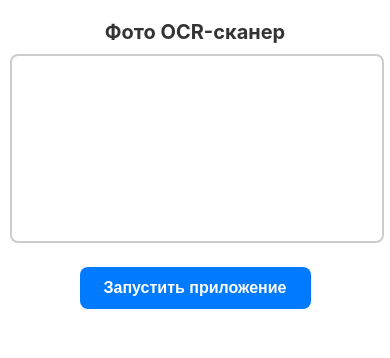
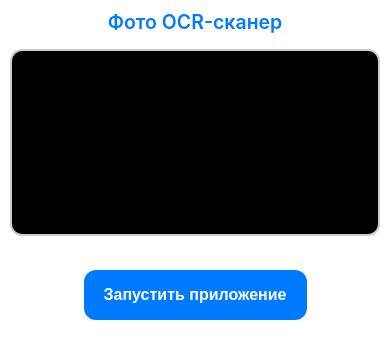
Before and after one commit to martincxx/questions-app, a Next.js app: page / in a window 390 px wide. Shown: the top 358 px of the page. Built offline with nearby package versions, Linux system fonts and the light colour scheme.

Commit message:
Add new styling for mobile devices

```diff
--- a/src/app/globals.css
+++ b/src/app/globals.css
@@ -3,6 +3,11 @@
   --text-rgb: 0, 0, 0;
   --primary-color: #007bff;
   --danger-color: #dc3545;
+  --success-color: #28a745;
+  --safe-area-inset-top: env(safe-area-inset-top);
+  --safe-area-inset-bottom: env(safe-area-inset-bottom);
+  --safe-area-inset-left: env(safe-area-inset-left);
+  --safe-area-inset-right: env(safe-area-inset-right);
 }
 
 @media (prefers-color-scheme: dark) {
@@ -12,142 +17,320 @@
   }
 }
 
-html, body {
-  height: 100vh;
-  overflow: hidden;
-  margin: 0;
-  padding: 0;
+* {
+  box-sizing: border-box;
+  -webkit-tap-highlight-color: transparent;
+}
+
+html {
+  height: 100%;
+  -webkit-text-size-adjust: 100%;
+  -ms-text-size-adjust: 100%;
 }
 
 body {
+  height: 100%;
+  margin: 0;
+  padding: 0;
   color: rgb(var(--text-rgb));
   background: rgb(var(--background-rgb));
   font-family: -apple-system, BlinkMacSystemFont, 'Segoe UI', Roboto,
     'Helvetica Neue', Arial, sans-serif;
+  overflow-x: hidden;
+  -webkit-font-smoothing: antialiased;
+  -moz-osx-font-smoothing: grayscale;
+  touch-action: manipulation;
 }
 
-.container {
-  max-width: 600px;
-  width: 100%;
-  padding: 2rem;
-  box-shadow: 0 4px 12px rgba(0, 0, 0, 0.1);
-  border-radius: 12px;
-  background-color: var(--background-rgb);
+/* Mobile-first responsive design */
+.mobile-container {
+  min-height: 100vh;
+  min-height: 100dvh; /* Dynamic viewport height for mobile */
   display: flex;
   flex-direction: column;
-  gap: 1.5rem;
+  padding: max(var(--safe-area-inset-top), 10px)
+           max(var(--safe-area-inset-right), 10px)
+           max(var(--safe-area-inset-bottom), 10px)
+           max(var(--safe-area-inset-left), 10px);
+  max-width: 100vw;
+  margin: 0 auto;
+  overflow-x: hidden;
 }
 
-.title {
-  font-size: 2rem;
+.mobile-title {
+  font-size: clamp(18px, 5vw, 24px);
+  margin: 0 0 15px 0;
   color: var(--primary-color);
-  margin: 0;
+  text-align: center;
+  font-weight: 600;
+  flex-shrink: 0;
 }
 
-.camera-section {
+.camera-container {
   position: relative;
   width: 100%;
-  padding-top: 75%; /* 4:3 aspect ratio */
-  background-color: #000;
-  border-radius: 8px;
-  overflow: hidden;
+  max-width: 100%;
+  margin-bottom: 15px;
+  flex-shrink: 0;
 }
 
-.camera-feed {
+.camera-video, .camera-image {
+  width: 100%;
+  height: auto;
+  max-height: 60vh;
+  object-fit: cover;
+  border: 2px solid #ccc;
+  border-radius: 12px;
+  background: #000;
+}
+
+.camera-image {
+  border-color: var(--success-color);
+}
+
+.focus-overlay {
   position: absolute;
+  border: 3px solid var(--primary-color);
+  background: rgba(0, 123, 255, 0.15);
+  border-radius: 8px;
+  touch-action: none;
+  cursor: move;
+  min-width: 80px;
+  min-height: 40px;
+}
+
+.focus-label {
+  position: absolute;
+  top: -30px;
+  left: 0;
+  background: var(--primary-color);
+  color: white;
+  padding: 4px 8px;
+  font-size: 12px;
+  border-radius: 4px;
+  white-space: nowrap;
+  font-weight: 500;
+}
+
+.mobile-controls {
+  display: flex;
+  gap: 10px;
+  justify-content: center;
+  flex-wrap: wrap;
+  margin: 15px 0;
+  flex-shrink: 0;
+}
+
+.mobile-button {
+  padding: 14px 20px;
+  font-size: 16px;
+  font-weight: 600;
+  color: white;
+  border: none;
+  border-radius: 12px;
+  cursor: pointer;
+  transition: all 0.2s ease;
+  min-width: 120px;
+  touch-action: manipulation;
+  -webkit-appearance: none;
+  user-select: none;
+}
+
+.mobile-button:active {
+  transform: scale(0.98);
+}
+
+.btn-primary {
+  background: var(--primary-color);
+}
+
+.btn-primary:hover, .btn-primary:active {
+  background: #0056b3;
+}
+
+.btn-danger {
+  background: var(--danger-color);
+}
+
+.btn-danger:hover, .btn-danger:active {
+  background: #c82333;
+}
+
+.btn-success {
+  background: var(--success-color);
+}
+
+.btn-success:hover, .btn-success:active {
+  background: #218838;
+}
+
+.mobile-popup {
+  position: fixed;
   top: 0;
   left: 0;
-  width: 100%;
-  height: 100%;
-  object-fit: cover;
+  right: 0;
+  bottom: 0;
+  background: rgba(0, 0, 0, 0.8);
+  display: flex;
+  align-items: center;
+  justify-content: center;
+  z-index: 1000;
+  padding: 20px;
 }
 
-.hidden-canvas {
-  display: none;
+.popup-content {
+  background: rgb(var(--background-rgb));
+  border-radius: 16px;
+  padding: 20px;
+  max-width: 90vw;
+  max-height: 80vh;
+  overflow-y: auto;
+  position: relative;
+  box-shadow: 0 10px 30px rgba(0, 0, 0, 0.3);
 }
 
-.controls {
+.popup-close {
+  position: absolute;
+  top: 15px;
+  right: 15px;
+  background: none;
+  border: none;
+  font-size: 24px;
+  cursor: pointer;
+  color: var(--danger-color);
+  padding: 5px;
+  border-radius: 50%;
+  width: 35px;
+  height: 35px;
   display: flex;
+  align-items: center;
   justify-content: center;
-  gap: 1rem;
 }
 
-button {
-  padding: 0.75rem 1.5rem;
-  font-size: 1rem;
-  font-weight: bold;
-  color: #fff;
-  background-color: var(--primary-color);
-  border: none;
-  border-radius: 8px;
-  cursor: pointer;
-  transition: background-color 0.2s ease-in-out;
+.results-content {
+  margin-top: 10px;
 }
 
-button:hover {
-  background-color: #0056b3;
+.result-section {
+  background: rgba(var(--primary-color), 0.1);
+  padding: 15px;
+  border-radius: 12px;
+  margin-bottom: 15px;
+  border-left: 4px solid var(--primary-color);
 }
 
-button:disabled {
-  background-color: #ccc;
-  cursor: not-allowed;
+.result-title {
+  font-size: 16px;
+  font-weight: 600;
+  margin: 0 0 10px 0;
+  color: var(--primary-color);
 }
 
-.bg-red-500 {
-  background-color: var(--danger-color);
-}
-.bg-red-500:hover {
-  background-color: #c82333;
+.result-text {
+  font-size: 14px;
+  line-height: 1.4;
+  margin: 0;
+  word-wrap: break-word;
 }
 
-.results-section {
-  text-align: left;
+.question-found {
+  background: rgba(var(--success-color), 0.1);
+  border-left-color: var(--success-color);
 }
 
-.ocr-result,
-.found-question {
-  background-color: #f9f9f9;
-  padding: 1rem;
-  border-radius: 8px;
-  margin-bottom: 1rem;
-  color: #333;
+.question-found .result-title {
+  color: var(--success-color);
 }
 
-.ocr-result p {
-  white-space: pre-wrap;
-  word-wrap: break-word;
-  font-family: monospace;
-}
-
-.found-question h2,
-.ocr-result h2 {
-  font-size: 1.25rem;
-  margin-top: 0;
-  border-bottom: 1px solid #eee;
-  padding-bottom: 0.5rem;
-  margin-bottom: 1rem;
-}
-
-.not-found {
-  color: var(--danger-color);
-  font-weight: bold;
+.question-not-found {
+  background: rgba(var(--danger-color), 0.1);
+  border-left-color: var(--danger-color);
   text-align: center;
 }
 
-ul {
-  list-style: none;
-  padding: 0;
-  margin: 0;
+.question-not-found .result-title {
+  color: var(--danger-color);
 }
 
-li {
-  padding: 0.25rem 0;
+.loading-spinner {
+  display: inline-block;
+  width: 20px;
+  height: 20px;
+  border: 3px solid rgba(255, 255, 255, 0.3);
+  border-radius: 50%;
+  border-top-color: white;
+  animation: spin 1s ease-in-out infinite;
+  margin-right: 8px;
 }
 
-@media (prefers-color-scheme: dark) {
-  .ocr-result,
-  .found-question {
-    background-color: #333;
-    color: #fff;
+@keyframes spin {
+  to { transform: rotate(360deg); }
+}
+
+/* iOS specific styles */
+@supports (-webkit-touch-callout: none) {
+  .mobile-container {
+    padding-bottom: max(var(--safe-area-inset-bottom), 20px);
+  }
+
+  .mobile-button {
+    -webkit-touch-callout: none;
+    -webkit-user-select: none;
   }
 }
+
+/* Android specific styles */
+@media screen and (-webkit-min-device-pixel-ratio: 0) and (min-resolution: .001dpcm) {
+  .mobile-button {
+    padding: 16px 20px;
+  }
+}
+
+/* Landscape orientation adjustments */
+@media screen and (orientation: landscape) and (max-height: 500px) {
+  .mobile-title {
+    font-size: 18px;
+    margin-bottom: 10px;
+  }
+
+  .camera-video, .camera-image {
+    max-height: 40vh;
+  }
+
+  .mobile-controls {
+    margin: 10px 0;
+  }
+
+  .mobile-button {
+    padding: 10px 16px;
+    font-size: 14px;
+    min-width: 100px;
+  }
+}
+
+/* Small screens */
+@media (max-width: 360px) {
+  .mobile-container {
+    padding: max(var(--safe-area-inset-top), 8px)
+             max(var(--safe-area-inset-right), 8px)
+             max(var(--safe-area-inset-bottom), 8px)
+             max(var(--safe-area-inset-left), 8px);
+  }
+
+  .mobile-button {
+    min-width: 100px;
+    padding: 12px 16px;
+    font-size: 14px;
+  }
+}
+
+/* Dark mode adjustments */
+@media (prefers-color-scheme: dark) {
+  .result-section {
+    background: rgba(255, 255, 255, 0.1);
+  }
+
+  .popup-content {
+    box-shadow: 0 10px 30px rgba(0, 0, 0, 0.6);
+  }
+}
--- a/src/app/page.js
+++ b/src/app/page.js
@@ -178,146 +178,62 @@ export default function Home() {
   };
 
   return (
-    <main
-      style={{
-        height: '100vh',
-        display: 'flex',
-        flexDirection: 'column',
-        padding: '10px',
-        maxWidth: '600px',
-        margin: '0 auto',
-        textAlign: 'center',
-        overflow: 'hidden',
-      }}
-    >
-      <h1
-        style={{
-          fontSize: '20px',
-          margin: '10px 0',
-          color: '#333',
-          flexShrink: 0,
-        }}
-      >
-        Фото OCR-сканер
-      </h1>
-      <div style={{ flex: '0 0 auto', marginBottom: '10px' }}>
+    <main className="mobile-container">
+      <h1 className="mobile-title">Фото OCR-сканер</h1>
+
+      <div className="camera-container">
         {!capturedPhoto ? (
           <video
             ref={videoRef}
             autoPlay
             muted
             playsInline
-            style={{
-              width: '100%',
-              maxWidth: '400px',
-              height: 'auto',
-              border: '2px solid #ccc',
-              borderRadius: '8px',
-            }}
+            className="camera-video"
           />
         ) : (
-          <div style={{ position: 'relative', display: 'inline-block' }}>
+          <div
+            style={{
+              position: 'relative',
+              display: 'inline-block',
+              width: '100%',
+            }}
+          >
             <img
               src={capturedPhoto}
               alt="Captured photo"
-              style={{
-                width: '100%',
-                maxWidth: '400px',
-                height: 'auto',
-                border: '2px solid #28a745',
-                borderRadius: '8px',
-              }}
+              className="camera-image"
             />
             <div
+              className="focus-overlay"
               style={{
-                position: 'absolute',
                 left: focusArea.x,
                 top: focusArea.y,
                 width: focusArea.width,
                 height: focusArea.height,
-                border: '3px solid #007bff',
-                backgroundColor: 'rgba(0, 123, 255, 0.2)',
-                borderRadius: '6px',
-                touchAction: 'none',
               }}
               onTouchStart={handleTouchStart}
               onTouchMove={handleTouchMove}
               onTouchEnd={handleTouchEnd}
             >
-              <div
-                style={{
-                  position: 'absolute',
-                  top: '-25px',
-                  left: '0',
-                  backgroundColor: '#007bff',
-                  color: 'white',
-                  padding: '2px 6px',
-                  fontSize: '12px',
-                  borderRadius: '3px',
-                }}
-              >
-                Активная зона
-              </div>
+              <div className="focus-label">Активная зона</div>
             </div>
           </div>
         )}
         <canvas ref={canvasRef} style={{ display: 'none' }} />
       </div>
 
-      <div
-        style={{
-          display: 'flex',
-          gap: '10px',
-          justifyContent: 'center',
-          flexWrap: 'wrap',
-          margin: '10px 0',
-          flexShrink: 0,
-        }}
-      >
+      <div className="mobile-controls">
         {!capturedPhoto ? (
           !isStreaming ? (
-            <button
-              onClick={startCamera}
-              style={{
-                padding: '12px 24px',
-                fontSize: '16px',
-                backgroundColor: '#007bff',
-                color: 'white',
-                border: 'none',
-                borderRadius: '8px',
-                cursor: 'pointer',
-              }}
-            >
+            <button onClick={startCamera} className="mobile-button btn-primary">
               Запустить приложение
             </button>
           ) : (
             <>
-              <button
-                onClick={stopCamera}
-                style={{
-                  padding: '12px 24px',
-                  fontSize: '16px',
-                  backgroundColor: '#dc3545',
-                  color: 'white',
-                  border: 'none',
-                  borderRadius: '8px',
-                  cursor: 'pointer',
-                }}
-              >
+              <button onClick={stopCamera} className="mobile-button btn-danger">
                 Отмена
               </button>
-              <button
-                onClick={takePhoto}
-                style={{
-                  padding: '12px 24px',
-                  fontSize: '16px',
-                  backgroundColor: '#28a745',
-                  color: 'white',
-                  border: 'none',
-                  borderRadius: '8px',
-                  cursor: 'pointer',
-                }}
-              >
+              <button onClick={takePhoto} className="mobile-button btn-success">
                 Сделать фото
               </button>
             </>
@@ -326,31 +242,21 @@ export default function Home() {
           <>
             <button
               onClick={retakePhoto}
-              style={{
-                padding: '12px 24px',
-                fontSize: '16px',
-                backgroundColor: '#6c757d',
-                color: 'white',
-                border: 'none',
-                borderRadius: '8px',
-                cursor: 'pointer',
-              }}
+              className="mobile-button"
+              style={{ backgroundColor: '#6c757d' }}
             >
               Повторить
             </button>
             <button
               onClick={processPhoto}
               disabled={loading}
+              className="mobile-button btn-primary"
               style={{
-                padding: '12px 24px',
-                fontSize: '16px',
-                backgroundColor: loading ? '#6c757d' : '#007bff',
-                color: 'white',
-                border: 'none',
-                borderRadius: '8px',
+                backgroundColor: loading ? '#ccc' : undefined,
                 cursor: loading ? 'not-allowed' : 'pointer',
               }}
             >
+              {loading && <span className="loading-spinner"></span>}
               {loading ? 'Обработка...' : 'Процесс'}
             </button>
           </>
@@ -358,91 +264,37 @@ export default function Home() {
       </div>
 
       {showPopup && (
-        <div
-          style={{
-            position: 'fixed',
-            top: 0,
-            left: 0,
-            right: 0,
-            bottom: 0,
-            backgroundColor: 'rgba(0, 0, 0, 0.5)',
-            display: 'flex',
-            alignItems: 'center',
-            justifyContent: 'center',
-            zIndex: 1000,
-            padding: '20px',
-          }}
-        >
-          <div
-            style={{
-              backgroundColor: 'white',
-              borderRadius: '12px',
-              padding: '20px',
-              maxWidth: '90vw',
-              maxHeight: '80vh',
-              overflow: 'auto',
-              position: 'relative',
-            }}
-          >
-            <button
-              onClick={closePopup}
-              style={{
-                position: 'absolute',
-                top: '10px',
-                right: '10px',
-                background: 'none',
-                border: 'none',
-                fontSize: '24px',
-                cursor: 'pointer',
-                color: '#666',
-              }}
-            >
+        <div className="mobile-popup">
+          <div className="popup-content">
+            <button onClick={closePopup} className="popup-close">
               ×
             </button>
-
+            <div className="results-content">
               {ocrText && (
-              <div style={{ marginBottom: '20px' }}>
-                <h3 style={{ margin: '0 0 15px 0', color: '#495057' }}>
+                <div className="result-section">
+                  <h3 className="result-title">
                     Текст, найденный на изображении:
                   </h3>
-                <p
-                  style={{
-                    backgroundColor: '#f8f9fa',
-                    padding: '15px',
-                    borderRadius: '8px',
-                    border: '1px solid #dee2e6',
-                    margin: 0,
-                    whiteSpace: 'pre-wrap',
-                    fontSize: '14px',
-                  }}
-                >
-                  {ocrText}
-                </p>
+                  <p className="result-text">{ocrText}</p>
                 </div>
               )}
-
               {foundQuestion ? (
-              <div
-                style={{
-                  backgroundColor: '#d4edda',
-                  border: '1px solid #c3e6cb',
-                  borderRadius: '8px',
-                  padding: '15px',
-                }}
-              >
-                <h3 style={{ margin: '0 0 15px 0', color: '#155724' }}>
-                  ✅ Вопрос найден!
-                </h3>
-                <p style={{ margin: '5px 0' }}>
+                <div className="result-section question-found">
+                  <h3 className="result-title">✅ Вопрос найден!</h3>
+                  <p className="result-text" style={{ marginBottom: '5px' }}>
                     <strong>ID:</strong> {foundQuestion.id}
                   </p>
-                <p style={{ margin: '5px 0' }}>
+                  <p className="result-text" style={{ marginBottom: '10px' }}>
                     <strong>Вопрос:</strong> {foundQuestion.questionText}
                   </p>
-                <h4 style={{ margin: '15px 0 10px 0' }}>Answers:</h4>
-                <ul style={{ margin: 0, paddingLeft: '20px' }}>
+                  <h4 style={{ margin: '10px 0 5px 0', fontSize: '14px' }}>
+                    Answers:
+                  </h4>
+                  <ul
+                    style={{ margin: 0, paddingLeft: '20px', fontSize: '14px' }}
+                  >
                     {foundQuestion.answers.map((answer) => (
-                    <li key={answer.id} style={{ margin: '5px 0' }}>
+                      <li key={answer.id} style={{ margin: '3px 0' }}>
                         {answer.text} {answer.isCorrect && '✅'}
                       </li>
                     ))}
@@ -450,20 +302,14 @@ export default function Home() {
                 </div>
               ) : (
                 ocrText && (
-                <div
-                  style={{
-                    backgroundColor: '#f8d7da',
-                    border: '1px solid #f5c6cb',
-                    borderRadius: '8px',
-                    padding: '15px',
-                  }}
-                >
-                  <p style={{ margin: 0, color: '#721c24' }}>
+                  <div className="result-section question-not-found">
+                    <h3 className="result-title">
                       ❌ Соответствующий вопрос в базе данных не найден.
-                  </p>
+                    </h3>
                   </div>
                 )
               )}
+            </div>
           </div>
         </div>
       )}
```
Lines whose indentation alone changed are shown as unchanged.
